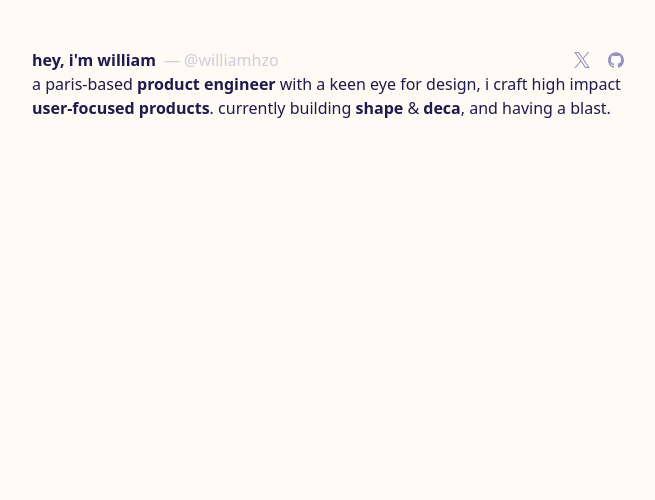
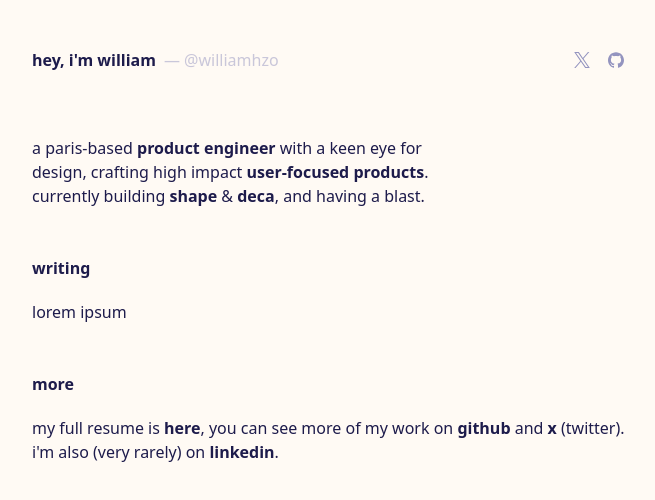
Before and after one commit to williamhzo/williamhzo.me, a Next.js app: page / in a window 1280 px wide. Shown: the top 500 px of the page, without its empty margins (308-963 px from the left). Built offline with nearby package versions, Linux system fonts and the light colour scheme.

Commit message:
sections

```diff
--- a/app/page.tsx
+++ b/app/page.tsx
@@ -6,7 +6,7 @@ import { ReactNode, ElementType } from "react";
 export default function Home() {
   return (
     <div className="flex flex-col gap-12">
-      <div>
+      <div className="flex flex-col gap-16">
         <div className="relative flex items-center justify-between">
           <div className="flex items-baseline gap-2">
             <h1 className="font-semibold select-none">hey, i'm william</h1>
@@ -24,7 +24,7 @@ export default function Home() {
 
         <h2 className="font-mono text-balance">
           a paris-based <span className="font-semibold">product engineer</span>{" "}
-          with a keen eye for design, i craft high impact{" "}
+          with a keen eye for design, crafting high impact{" "}
           <span className="font-semibold">user-focused products</span>.
           currently building{" "}
           <InlineLink href="https://shape.network">shape</InlineLink> &{" "}
@@ -33,12 +33,26 @@ export default function Home() {
         </h2>
       </div>
 
-      {/* <div>
+      <div>
+        <h3 className="mb-5 font-semibold">writing</h3>
+        <p>lorem ipsum</p>
+      </div>
+
+      <div>
+        <h3 className="mb-5 font-semibold">more</h3>
         <p>
-          you can see more of my work on twitter and github. my full resume is
-          here, i'm also (very rarely) on linkedin.
+          my full resume is{" "}
+          <InlineLink href="https://read.cv/wh">here</InlineLink>, you can see
+          more of my work on{" "}
+          <InlineLink href="https://github.com/williamhzo">github</InlineLink>{" "}
+          and <InlineLink href="https://x.com/williamhzo">x</InlineLink>{" "}
+          (twitter). i'm also (very rarely) on{" "}
+          <InlineLink href="https://www.linkedin.com/in/williamhermozo/">
+            linkedin
+          </InlineLink>
+          .
         </p>
-      </div> */}
+      </div>
     </div>
   );
 }
--- a/components/username.tsx
+++ b/components/username.tsx
@@ -8,7 +8,7 @@ export const Username = () => {
 
   return (
     <button
-      className="group text-muted-foreground/45 flex cursor-pointer items-center gap-1"
+      className="group text-muted-foreground/50 flex cursor-pointer items-center gap-1"
       onClick={() => copy("williamhzo")}
     >
       — @williamhzo
```
